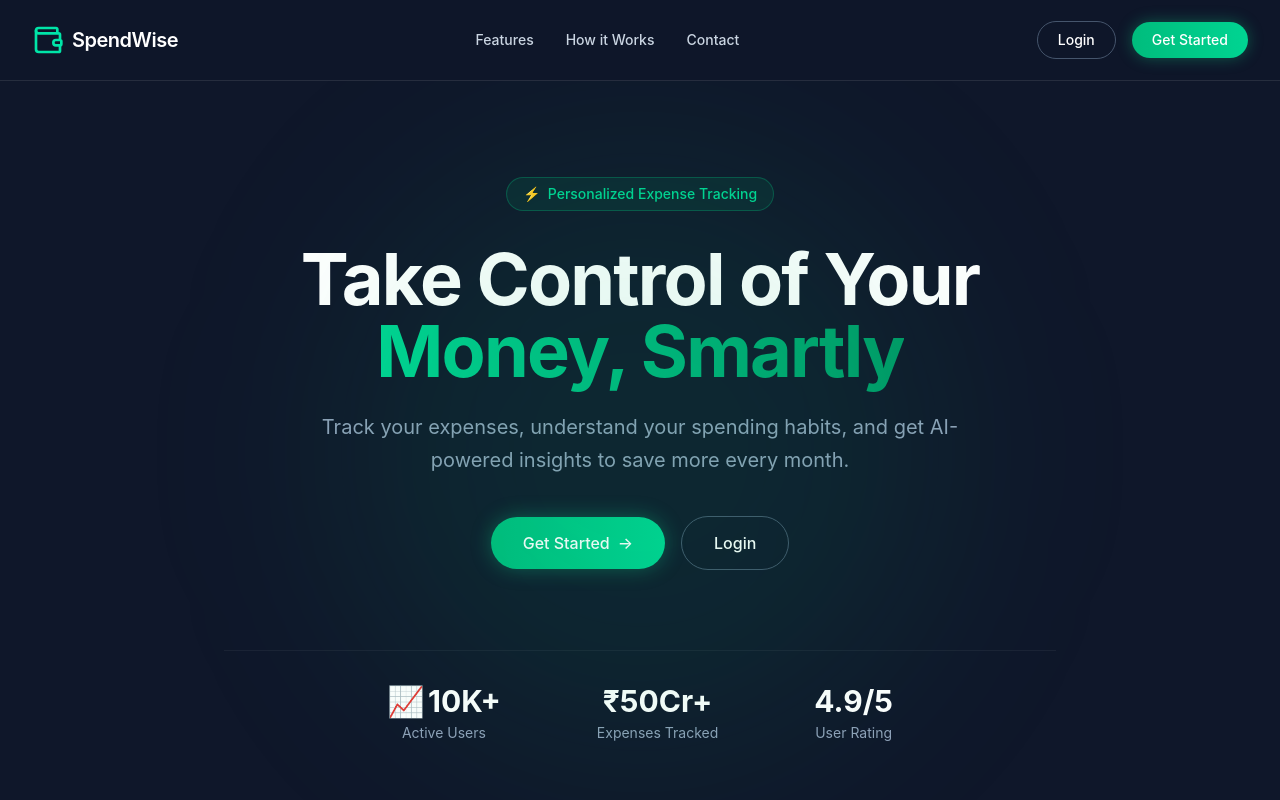
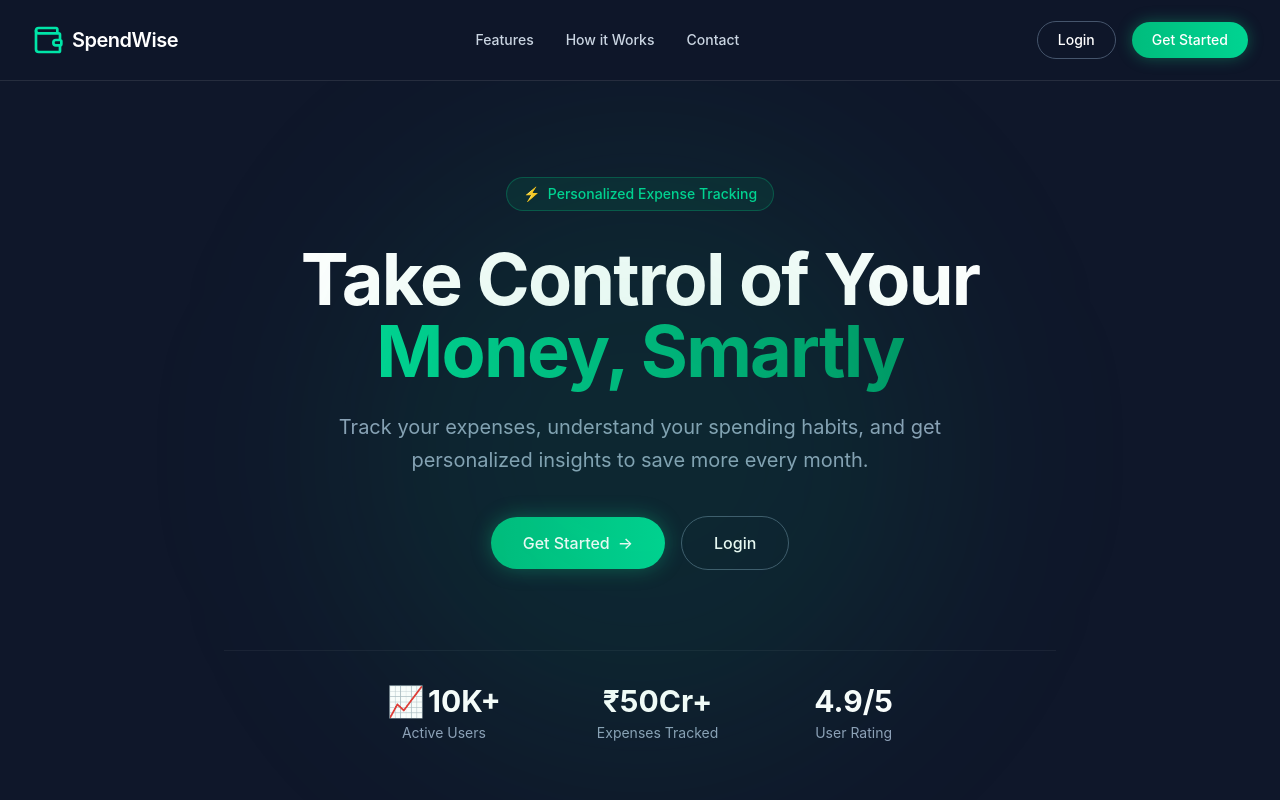
Before and after one commit to NakshatraSharma2005/SpendWise, a React (Vite) app: page / in a window 1280 px wide. Shown: the top 800 px of the page. Built offline with nearby package versions, Linux system fonts and the light colour scheme.

Commit message:
updated dashboard UI

```diff
--- a/src/Pages/LandingPage/Hero.jsx
+++ b/src/Pages/LandingPage/Hero.jsx
@@ -24,7 +24,7 @@ const Hero = () => {
 
         {/* Subtitle */}
         <p className="text-lg md:text-xl text-slate-400 max-w-2xl mb-10 leading-relaxed">
-          Track your expenses, understand your spending habits, and get AI-powered insights to save more every month.
+          Track your expenses, understand your spending habits, and get personalized insights to save more every month.
         </p>
 
         {/* Action Buttons */}
```
